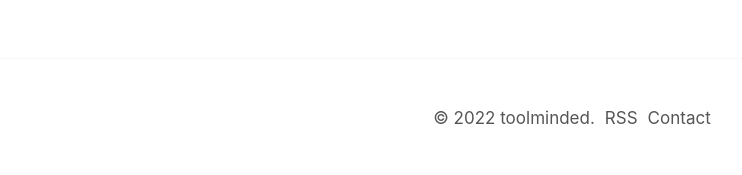
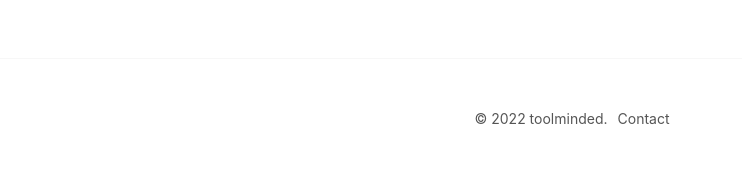
Before and after one commit to rijieli/toolminded, a Jekyll site: the page built from index.html, in a window 1280 px wide. Shown: the part 2828-3003 px from the top of the page, without its empty margins (68-810 px from the left). Built offline with Jekyll 4.4.1, drawn with Linux system fonts in a browser that asks for light colours; some web fonts are replaced.

Commit message:
Smaller footer font

```diff
--- a/_includes/footer.html
+++ b/_includes/footer.html
@@ -2,9 +2,9 @@
     <div class="footer-item">
       © 2022 {{ site.copyright_text }}
     </div>
-    <div class="footer-item">
+    <!-- <div class="footer-item">
       <a href="{{ "/feed.xml" | relative_url }}" class="footer-link">RSS</a></li>
-    </div>
+    </div> -->
     <div class="footer-item">
       {%- if site.email -%}
       <a class="footer-link" href="mailto:{{ site.email }}">Contact</a>
--- a/_sass/scss/_layout.scss
+++ b/_sass/scss/_layout.scss
@@ -304,7 +304,8 @@
   justify-content: center;
   border-top: 1px solid $grey-color;
   margin-top: 50px;
-  font-size: $iii-font-size;
+  font-size: $iiii-font-size;
+  font-weight: 400;
 
   @include media-query($on-palm) {
     font-size: $iiii-font-size;
```
